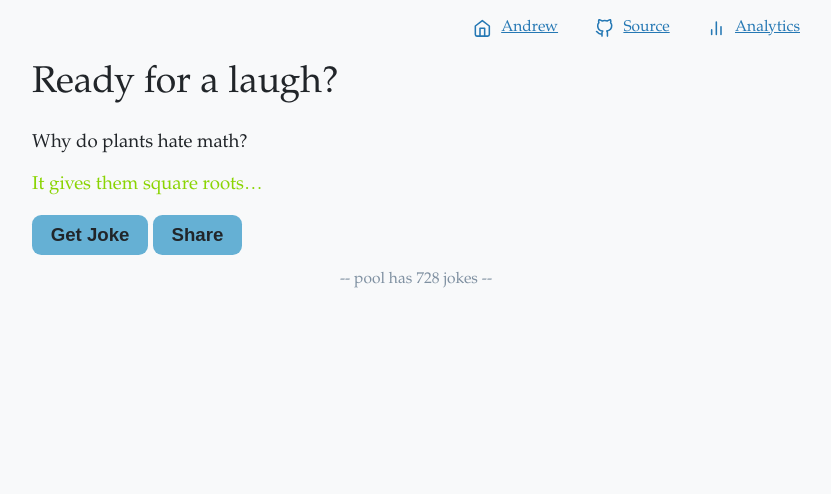
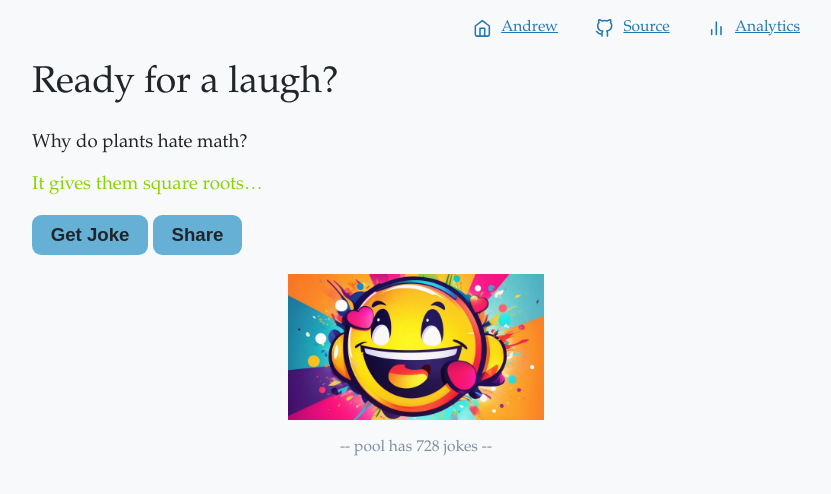
Before and after one commit to avanderw/joke, a SvelteKit app: page / in a window 1280 px wide. Shown: the top 494 px of the page, without its empty margins (224-1055 px from the left). Built offline with nearby package versions, Linux system fonts and the light colour scheme.

Commit message:
Add image

```diff
--- a/src/routes/+page.svelte
+++ b/src/routes/+page.svelte
@@ -52,6 +52,7 @@
 <p class:animate={punchline !== "..."}>{punchline}</p>
 <button on:click={randomJoke}>Get Joke</button>
 <button on:click={shareJoke}>Share</button>
+<img src="screenshot-wide.png" width="256" alt="Smiley face"/>
 
 {#if warnings.length > 0}
   <h2>Warnings</h2>
@@ -77,6 +78,10 @@
     font-size: smaller;
     text-align: center;
   }
+  img {
+    display: block;
+    margin: 1rem auto;
+  }
   @keyframes fadeIn {
     from {
       opacity: 0;
```
